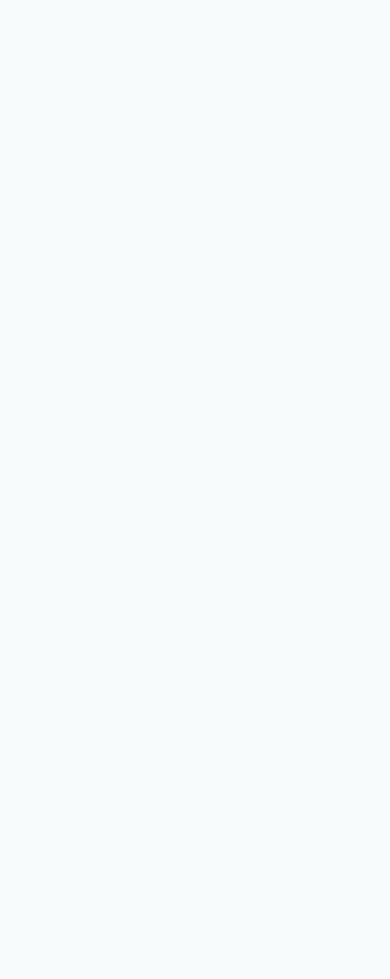
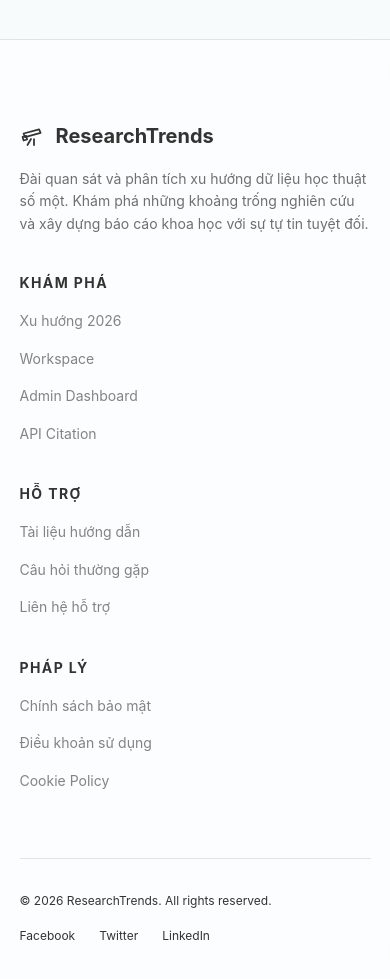
Before and after one commit to Hayto98/Project_WDP, a React (Vite) app in the folder web/frontend/: page / in a window 390 px wide. Shown: the part 6360-7339 px from the top of the page. Before the commit the page ends 6399 px from the top, so only its background shows below. Built offline with nearby package versions, Linux system fonts and the light colour scheme.

Commit message:
Update UI/UX

```diff
--- /dev/null
+++ b/web/frontend/src/components/Footer.css
@@ -0,0 +1,157 @@
+.footer-container {
+  width: 100%;
+  position: relative;
+  z-index: 10;
+  padding: 80px 5% 40px;
+  margin-top: 100px;
+  border-top: 1px solid rgba(0, 0, 0, 0.1);
+  background: rgba(255, 255, 255, 0.5);
+  backdrop-filter: blur(20px);
+  -webkit-backdrop-filter: blur(20px);
+  color: #333;
+}
+
+/* Dark mode support if applicable */
+@media (prefers-color-scheme: dark) {
+  .footer-container {
+    border-top: 1px solid rgba(255, 255, 255, 0.1);
+    background: rgba(3, 0, 20, 0.5);
+    color: #f1f5f9;
+  }
+}
+
+.footer-content {
+  max-width: 1200px;
+  margin: 0 auto;
+  display: grid;
+  grid-template-columns: 2fr 1fr 1fr 1fr;
+  gap: 40px;
+}
+
+@media (max-width: 900px) {
+  .footer-content {
+    grid-template-columns: 1fr 1fr;
+  }
+}
+
+@media (max-width: 600px) {
+  .footer-content {
+    grid-template-columns: 1fr;
+  }
+}
+
+.footer-brand {
+  display: flex;
+  flex-direction: column;
+  gap: 16px;
+}
+
+.footer-logo {
+  display: flex;
+  align-items: center;
+  gap: 12px;
+  font-size: 20px;
+  font-weight: 700;
+}
+
+.footer-desc {
+  font-size: 14px;
+  line-height: 1.6;
+  opacity: 0.7;
+  max-width: 400px;
+}
+
+.footer-links-group {
+  display: flex;
+  flex-direction: column;
+  gap: 16px;
+}
+
+.footer-heading {
+  font-size: 14px;
+  font-weight: 700;
+  text-transform: uppercase;
+  letter-spacing: 0.1em;
+  margin: 0;
+}
+
+.footer-links-group ul {
+  list-style: none;
+  padding: 0;
+  margin: 0;
+  display: flex;
+  flex-direction: column;
+  gap: 12px;
+}
+
+.footer-links-group a {
+  text-decoration: none;
+  color: inherit;
+  opacity: 0.6;
+  font-size: 14px;
+  transition: all 0.3s ease;
+}
+
+.footer-links-group a:hover {
+  opacity: 1;
+  color: #0d9488; /* Teal 600 */
+}
+
+@media (prefers-color-scheme: dark) {
+  .footer-links-group a:hover {
+    color: #2dd4bf; /* Teal 400 */
+  }
+}
+
+.footer-bottom {
+  max-width: 1200px;
+  margin: 64px auto 0;
+  padding-top: 32px;
+  border-top: 1px solid rgba(0, 0, 0, 0.1);
+  display: flex;
+  justify-content: space-between;
+  align-items: center;
+  font-size: 12px;
+  opacity: 0.5;
+}
+
+@media (prefers-color-scheme: dark) {
+  .footer-bottom {
+    border-top: 1px solid rgba(255, 255, 255, 0.1);
+  }
+}
+
+.footer-socials {
+  display: flex;
+  gap: 24px;
+}
+
+.footer-socials a {
+  color: inherit;
+  text-decoration: none;
+  transition: opacity 0.3s ease;
+}
+
+.footer-socials a:hover {
+  opacity: 1;
+}
+
+@media (max-width: 600px) {
+  .footer-bottom {
+    flex-direction: column;
+    gap: 16px;
+    align-items: flex-start;
+  }
+}
+
+/* Animation setup */
+.footer-animate-item {
+  opacity: 0;
+  transform: translateY(30px);
+  transition: opacity 0.8s cubic-bezier(0.32, 0.72, 0, 1), transform 0.8s cubic-bezier(0.32, 0.72, 0, 1);
+}
+
+.footer--visible .footer-animate-item {
+  opacity: 1;
+  transform: translateY(0);
+}
--- /dev/null
+++ b/web/frontend/src/components/Footer.tsx
@@ -0,0 +1,85 @@
+import { IconTelescope } from "./icons";
+import { useEffect, useRef } from "react";
+import "./Footer.css";
+
+export function Footer() {
+  const footerRef = useRef<HTMLElement>(null);
+
+  useEffect(() => {
+    const observer = new IntersectionObserver(
+      (entries) => {
+        entries.forEach((entry) => {
+          if (entry.isIntersecting) {
+            entry.target.classList.add("footer--visible");
+          }
+        });
+      },
+      { threshold: 0.1 } // Triggers when 10% of footer is visible
+    );
+
+    if (footerRef.current) {
+      observer.observe(footerRef.current);
+    }
+
+    return () => observer.disconnect();
+  }, []);
+
+  return (
+    <footer className="footer-container" ref={footerRef}>
+      <div className="footer-content">
+
+        {/* Brand */}
+        <div className="footer-brand footer-animate-item">
+          <div className="footer-logo">
+            <IconTelescope width={24} height={24} />
+            <span>ResearchTrends</span>
+          </div>
+          <p className="footer-desc">
+            Đài quan sát và phân tích xu hướng dữ liệu học thuật số một. Khám phá những khoảng trống nghiên cứu và xây dựng báo cáo khoa học với sự tự tin tuyệt đối.
+          </p>
+        </div>
+
+        {/* Links */}
+        <div className="footer-links-group footer-animate-item" style={{ transitionDelay: "100ms" }}>
+          <h4 className="footer-heading">Khám phá</h4>
+          <ul>
+            <li><a href="#trends">Xu hướng 2026</a></li>
+            <li><a href="#workspace">Workspace</a></li>
+            <li><a href="#admin">Admin Dashboard</a></li>
+            <li><a href="#api">API Citation</a></li>
+          </ul>
+        </div>
+
+        {/* Support */}
+        <div className="footer-links-group footer-animate-item" style={{ transitionDelay: "200ms" }}>
+          <h4 className="footer-heading">Hỗ trợ</h4>
+          <ul>
+            <li><a href="#docs">Tài liệu hướng dẫn</a></li>
+            <li><a href="#faq">Câu hỏi thường gặp</a></li>
+            <li><a href="#contact">Liên hệ hỗ trợ</a></li>
+          </ul>
+        </div>
+
+        {/* Legal */}
+        <div className="footer-links-group footer-animate-item" style={{ transitionDelay: "300ms" }}>
+          <h4 className="footer-heading">Pháp lý</h4>
+          <ul>
+            <li><a href="#privacy">Chính sách bảo mật</a></li>
+            <li><a href="#terms">Điều khoản sử dụng</a></li>
+            <li><a href="#cookies">Cookie Policy</a></li>
+          </ul>
+        </div>
+
+      </div>
+
+      <div className="footer-bottom footer-animate-item" style={{ transitionDelay: "400ms" }}>
+        <p>&copy; 2026 ResearchTrends. All rights reserved.</p>
+        <div className="footer-socials">
+          <a href="#fb">Facebook</a>
+          <a href="#tw">Twitter</a>
+          <a href="#li">LinkedIn</a>
+        </div>
+      </div>
+    </footer>
+  );
+}
--- a/web/frontend/src/pages/HomePage.tsx
+++ b/web/frontend/src/pages/HomePage.tsx
@@ -13,6 +13,7 @@
 import type { Theme } from "../hooks/useTheme";
 import { useReveal } from "../hooks/useReveal";
 import { WelcomeScreen } from "../components/WelcomeScreen";
+import { Footer } from "../components/Footer";
 
 interface Props {
   theme: Theme;
@@ -261,6 +262,8 @@
           </a>
         </div>
       </section>
+
+      <Footer />
     </main>
     </>
   );
```
